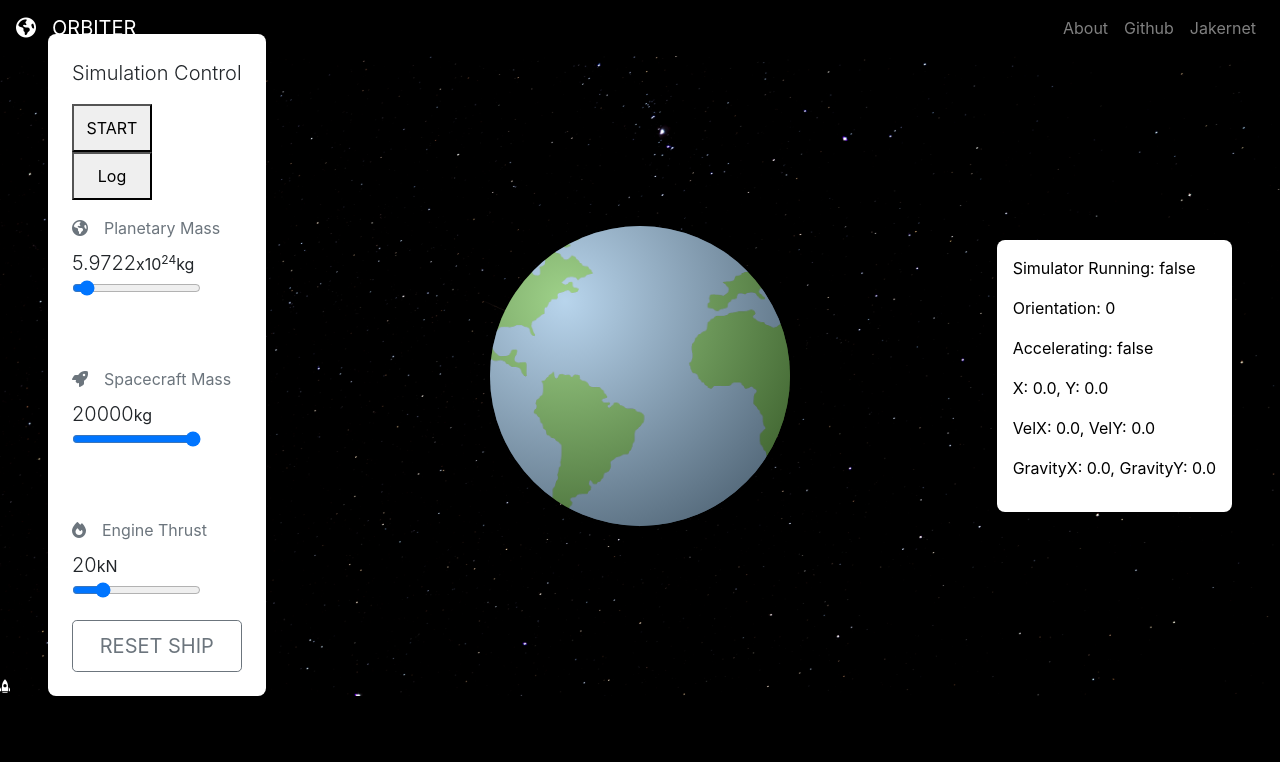
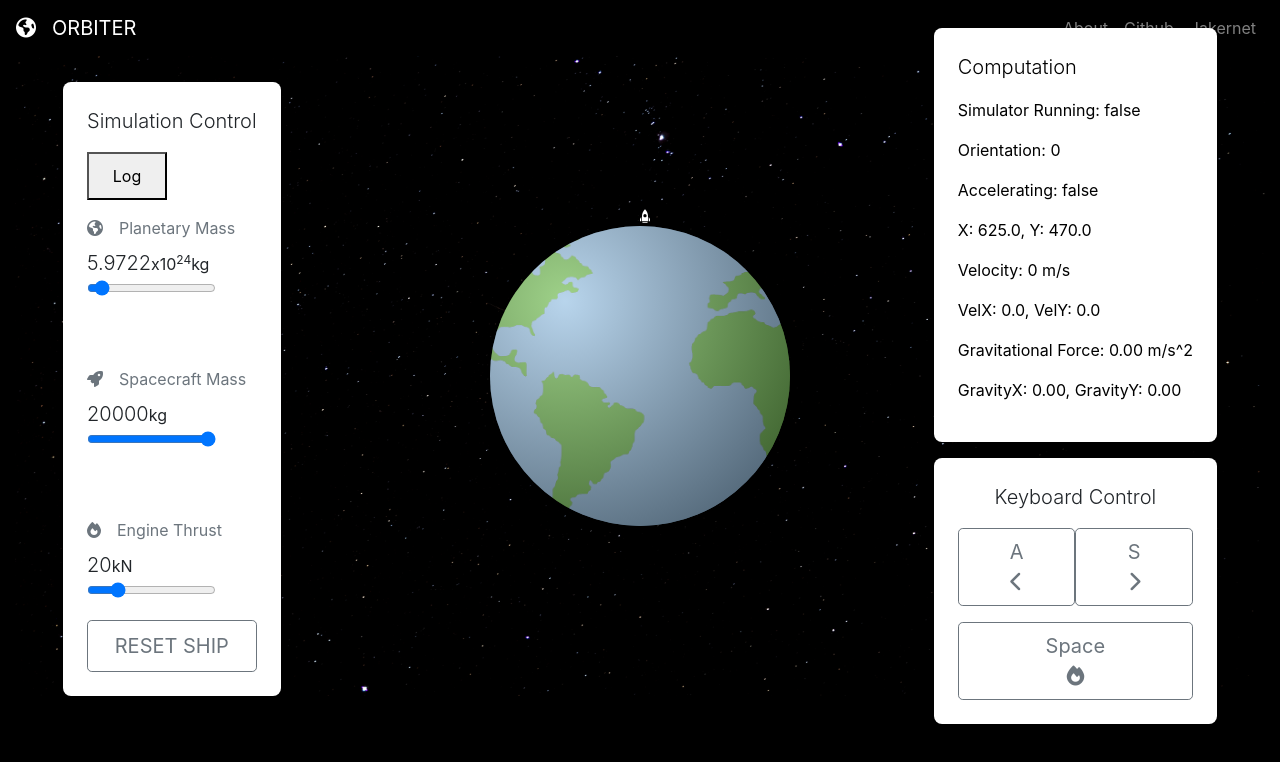
Before and after one commit to jakermate/orbiter, a React (Create React App) app: page / in a window 1280 px wide. Shown: the top 762 px of the page. Built offline with nearby package versions, Linux system fonts and the light colour scheme.

Commit message:
Gravitational force is no longer constant, and scales with the ships distance to the center of mass of the planet.  Added more readouts.

```diff
--- a/src/App.js
+++ b/src/App.js
@@ -1,24 +1,29 @@
-import React from 'react';
-import logo from './logo.svg';
-import './App.css';
+import React, { useState, useEffect } from 'react'
+import logo from './logo.svg'
+import './App.css'
 import Simulator from './components/Simulator'
 import styled from 'styled-components'
-import { useEffect } from 'react'
 import { useSpring, animated } from 'react-spring'
+import About from './components/About'
 function App() {
   const titleSpring = useSpring({ from: { opacity: 0, transform: 'translateX(2000px)' }, to: { opacity: 1, transform: 'translateX(0px)' } })
   // fetch github
   useEffect(() => {
 
   }, [])
-
+  const [about, toggleAbout] = useState(false)
+  function handleToggleAbout(e) {
+    console.log('toggling about')
+    toggleAbout(!about)
+    return false
+  }
   return (
     <div className="App">
       <nav className="navbar navbar-dark text-light">
         <a href="/" className="navbar-brand"><i className="fas fa-globe-americas mr-3"></i>ORBITER</a>
         <ul class="navbar-nav flex-row ">
           <li class="nav-item">
-            <a class="nav-link px-2" href="#about">About</a>
+            <a class="nav-link px-2" href="#" onClick={e => handleToggleAbout(e)}>About</a>
           </li>
           <li class="nav-item">
             <a class="nav-link px-2" href="https://www.github.com/jakermate/orbiter">Github</a>
@@ -33,7 +38,14 @@ function App() {
 
         </animated.div>
       </nav>
-      <Simulator></Simulator>
+      <div className="container-fluid position-relative">
+        {
+          about &&
+          <About></About>
+        }
+        <Simulator></Simulator>
+      </div>
+
     </div>
   );
 }
--- /dev/null
+++ b/src/components/About.js
@@ -0,0 +1,21 @@
+import React from 'react'
+import {useSpring, animated} from 'react-spring'
+export default function About(props) {
+    const aboutPageStyle = {
+        position: 'absolute',
+        top:0,
+        left:0,
+        right:0,
+        bottom:0,
+        background:'black',
+        zIndex:99
+    }
+    const aboutSpring = useSpring({from:{transform:'translateY(200px)',opacity:0},to:{transform:'translateY(0)',opacity:1}})
+    return (
+        <animated.div style={{...aboutPageStyle, ...aboutSpring}}>
+            <h1 className="display-4">
+                About
+            </h1>
+        </animated.div>
+    )
+}
--- a/src/components/Simulator.jsx
+++ b/src/components/Simulator.jsx
@@ -19,14 +19,18 @@ export default class Simulator extends Component {
             thrust: 20,
             windowY: 0,
             planetaryMass: 5.9722,
-            planetX: 0,
+            planetX: 150,
             modConstant: .01 // used to fine tune acceleration and gravity ratios
         }
         // instantiate new ship object
-        this.rocket = new Ship(constants.boosterAcceleration, constants.gravity, this.state.modConstant, this.state.windowX, this.state.windowY)
+        this.rocket = new Ship(constants.boosterAcceleration, constants.gravity, this.state.modConstant, this.state.windowX, this.state.windowY, this.state.planetX)
     }
+    interval
     updatePlanetMass(event) {
-        this.setState(event.target.value)
+        this.setState(event.target.value, function () {
+            // update planetMass in ship object
+            this.rocket.planetMass = this.state.planetaryMass
+        })
     }
     getSimDimensions() {
         // find simulator window dimensions
@@ -37,10 +41,12 @@ export default class Simulator extends Component {
         // find planet radius
         let planetDiv = document.getElementById('planet')
         let planetRadius = planetDiv.scrollWidth / 2
-        this.setState({ planetX: planetRadius }, () => console.log(`Planet radius: ${this.state.planetX}`))
+        this.setState({ planetX: planetRadius }, function(){
+            console.log(`Planet radius: ${this.state.planetX}`)
+            this.rocket.resetShip(winX, winY, this.state.planetX)
+            this.forceUpdate()
+        })
     }
-
-
     // setup of input
     componentDidMount() {
         //  initial simulator window sizes
@@ -65,13 +71,11 @@ export default class Simulator extends Component {
             }
             // start turning clockwise
             if (e.keyCode === 68) {
-                this.setState({ turningClockwise: true }, () =>
-                    console.log("Turning clockwise..."))
+                this.setState({ turningClockwise: true })
             }
             // start turning counterclockwise
             if (e.keyCode === 65) {
-                this.setState({ turningCounterClockwise: true }, () =>
-                    console.log("Turning counterclockwise..."))
+                this.setState({ turningCounterClockwise: true })
             }
         })
 
@@ -101,8 +105,9 @@ export default class Simulator extends Component {
 
     resetSimulator = () => {
         this.getSimDimensions()
+        this.setState({isRunning: false})
         // set ship starting point
-        this.rocket.resetShip(this.state.windowX, this.state.windowY, this.state.planetX)
+        this.rocket.resetShip(this.state.windowX, this.state.windowY, this.state.planetX, this.interval)
         this.forceUpdate()
     }
 
@@ -112,9 +117,9 @@ export default class Simulator extends Component {
     }
 
     // CONTROL
-    updateThrust(e){
+    updateThrust(e) {
         console.log(e.target.value)
-        this.setState({thrust: e.target.value})
+        this.setState({ thrust: e.target.value })
     }
 
     isAccelerating = (e) => {
@@ -130,7 +135,9 @@ export default class Simulator extends Component {
     }
 
     // SIMULATION LOOP
-    runSimulation = () => { setInterval(this.simulation, 1000 / this.state.tickrate) } // run simulation method at 60hz
+    runSimulation = () => {
+        this.interval = setInterval(this.simulation, 1000 / this.state.tickrate)
+    } // run simulation method at 60hz
 
     // SIMULATION MODEL
     simulation = () => {
@@ -145,6 +152,7 @@ export default class Simulator extends Component {
         this.rocket.gravityAccelerate(this.state.windowX, this.state.windowY)
         this.rocket.accelerate()
         this.rocket.moveShip()
+        this.rocket.detectCollision()
     }
 
 
@@ -187,13 +195,28 @@ export default class Simulator extends Component {
                         </div>
 
                     </Rocket>
-                    <Info id="info" style={{ color: 'black', background:'white', borderRadius: '8px' }} className="mr-5">
-                        <p>Simulator Running: {this.state.isRunning.toString()}</p>
-                        <p>Orientation: {this.rocket.angle}</p>
-                        <p>Accelerating: {this.rocket.accelerating.toString()}</p>
-                        <p>X: {this.rocket.x.toFixed(1)}, Y: {this.rocket.y.toFixed(1)}</p>
-                        <p>VelX: {this.rocket.velX.toFixed(1)}, VelY: {this.rocket.velY.toFixed(1)}</p>
-                        <p>GravityX: {this.rocket.gravityX.toFixed(1)}, GravityY: {this.rocket.gravityY.toFixed(1)}</p>
+                    <Info>
+
+                        <div id="info" style={{ color: 'black', background: 'white', borderRadius: '8px' }} className=" text-left mr-5 px-4 py-4">
+                            <p className="lead">Computation</p>
+                            <p>Simulator Running: {this.state.isRunning.toString()}</p>
+                            <p>Orientation: {this.rocket.angle}</p>
+                            <p>Accelerating: {this.rocket.accelerating.toString()}</p>
+                            <p>X: {this.rocket.x.toFixed(1)}, Y: {this.rocket.y.toFixed(1)}</p>
+                            <p>Velocity: {this.rocket.Vel.toFixed(1)*10} m/s</p>
+                            <p>VelX: {this.rocket.velX.toFixed(1)}, VelY: {this.rocket.velY.toFixed(1)}</p>
+                            <p>Gravitational Force: {this.rocket.gravitationalForce.toFixed(2)} m/s^2</p>
+                            <p>GravityX: {this.rocket.gravityX.toFixed(2)}, GravityY: {this.rocket.gravityY.toFixed(2)}</p>
+
+                        </div>
+                        <div className="mr-5 mt-3 px-4 py-4" style={{ background: 'white', borderRadius: '8px', }} >
+                            <p className="lead">Keyboard Control</p>
+                            <button className={`btn btn-lg w-50 btn-outline-secondary mb-3 ${this.state.turningCounterClockwise ? 'active' : ''}`}>A<br></br><i class="fas fa-chevron-left"></i></button>
+                            <button className={`btn btn-lg w-50 btn-outline-secondary mb-3 ${this.state.turningClockwise ? 'active' : ''}`}>S<br></br><i class="fas fa-chevron-right"></i></button>
+                            <button className={`btn btn-lg w-100 btn-outline-secondary ${this.rocket.accelerating ? 'active' : ''}`}>Space<br></br><i class="fas fa-fire"></i></button>
+
+                        </div>
+
                     </Info>
                     <animated.div>
                         <Planet style={{ background: `url(${earth})`, backgroundPosition: 'center', backgroundSize: '140%', overflow: 'hidden' }} id="planet">
@@ -208,12 +231,8 @@ export default class Simulator extends Component {
                         left: 0, background: 'white', display: 'flex', flexDirection: 'column', borderRadius: '8px'
                     }}>
                         <p className="lead text-center">Simulation Control</p>
+
                         <div>
-
-                            <Button onClick={this.begin.bind(this)}>START</Button>
-                        </div>
-                        <div>
-
                             <Button onClick={this.logShipObject.bind(this)}>Log</Button>
                         </div>
 
@@ -238,7 +257,7 @@ export default class Simulator extends Component {
                             <div>
                                 <span className="lead">{this.state.thrust}</span>kN
                             </div>
-                            <input type="range" min={0} step={1} max={100} value={this.state.thrust} name="Engine Thrust" id="" onChange={e=> this.updateThrust(e)} />
+                            <input type="range" min={0} step={1} max={100} value={this.state.thrust} name="Engine Thrust" id="" onChange={e => this.updateThrust(e)} />
                         </div>
                         <div>
 
@@ -274,8 +293,6 @@ const SimulatorWindow = styled.div`
 const Info = styled.div`
     position: absolute;
     right: 0;
-    padding: 1rem;
-    text-align: left;
 `
 // planet
 const Planet = styled.div`
--- a/src/values/constants.js
+++ b/src/values/constants.js
@@ -1,4 +1,4 @@
 export default {
-    gravity: 9.8,
-    boosterAcceleration: 20
+    gravity: 6.674,
+    boosterAcceleration: 600
 }
--- a/src/values/ship.js
+++ b/src/values/ship.js
@@ -1,24 +1,32 @@
 import constants from './constants'
 
 export default class Ship{
-    constructor(accelerationConstant, gravity, modifyer, windowX, windowY){
+    interval
+    constructor(accelerationConstant, gravity, modifyer, windowX, windowY, radius){
         this.accelerationConstant = accelerationConstant
         this.gravity = gravity
         this.modifyer = modifyer
         this.angle = 0
         this.accelerating = false
         this.velX = 0
+        this.Vel = 0
+        this.gravitationalForce = 0
         this.velY = 0
-        this.x = 0
-        this.y = 0
+        this.canvasX = windowX
+        this.canvasY = windowY
+        this.x = this.canvasX / 2
+        this.y = this.canvasY / 2 + radius
         this.gravityX = 0
         this.gravityY = 0
         this.mass = 20000
-        this.canvasX = windowX
-        this.canvasY = windowY
+        this.planetMass = 5.9722
+        this.collision = false
         console.log(this)
+        // place ship
     }
-    resetShip(canvasX, canvasY, planetRadius){
+    resetShip(canvasX, canvasY, planetRadius, interval){
+        this.interval = interval
+        clearInterval(interval)
         this.canvasX = canvasX
         this.canvasY = canvasY
         this.velX = 0
@@ -40,7 +48,7 @@ export default class Ship{
                 // must convert from degrees to radians
                 this.velX += (this.accelerationConstant * Math.sin(this.angle*(Math.PI/180)))*this.modifyer
                 this.velY += (this.accelerationConstant * Math.cos(this.angle*(Math.PI/180)))*this.modifyer
-                console.log(Math.sin(this.angle))
+                // console.log(Math.sin(this.angle))
 
         }
     }
@@ -49,21 +57,40 @@ export default class Ship{
     gravityAccelerate(canvasX, canvasY){
         let dX = this.x - (canvasX / 2) + 1
         let dY = this.y - (canvasY / 2)
+        let gravitationForce = this.calculate_gravity(dX, dY)
+        this.gravitationalForce = gravitationForce
         // find tan by opposite over adjacent
         let ratio = (dY/dX)
         let radians = Math.atan(ratio)
-        let gY = this.gravity * Math.sin(radians)
-        let gX = this.gravity * Math.cos(radians)
+        let gY = gravitationForce * Math.sin(radians)
+        let gX = gravitationForce * Math.cos(radians)
         this.gravityX = Math.abs(gX * this.modifyer)
         this.gravityY = Math.abs(gY * this.modifyer)
 
     }
     // gravity force formula
-    calculate_gravity(){
-        let force = constants.gravity * (this.mass/this.planetMass) / (Math.pow(this.distanceFromCenter, 2))
+    calculate_gravity(dX, dY){
+        let radius2 = Math.pow(dX,2) + Math.pow(dY,2)
+        let radius = Math.sqrt(radius2)
+        let force = (constants.gravity ) * (this.mass/(this.planetMass * 1000)) / (Math.pow(radius, 2)) * 500000
         return force
     }
+    // break down gravitational force into x and y components
+    calculate_gravity_components(){
+        let aX
+        let aY
 
+
+        return {aX: aX, aY: aY}  // returns acceleration by gravity in each vector
+    }
+    // calculate distance from center of mass of planet, hypotenuse from triangle, a^2+b^2=c^2
+    calculate_distance(){
+        let a = this.x - (this.canvasX / 2) + 1
+        let b = this.y - (this.canvasY / 2)
+        let c2 = Math.pow(a,2) + Math.pow(b,2)
+        let c = Math.sqrt(c2).toFixed(2)
+        return c
+    }
     // move ship using current acceleration components and gravity
     moveShip(){
         // apply gravity to vx and vy
@@ -79,8 +106,8 @@ export default class Ship{
         else{
             this.velY += this.gravityY
         }
-
-
+        let Vel2 = Math.abs(this.velX, 2)+ Math.abs(this.velY,2)
+        this.Vel = Math.sqrt(Vel2)
         // move ship
         this.x += (this.velX)* this.modifyer
         this.y += (this.velY)* this.modifyer
@@ -100,7 +127,6 @@ export default class Ship{
         if(this.angle >= 360){
             this.angle = 0
         }
-        console.log(this.angle)
     }
     turnCounterClockwise(){
         this.angle -= 2
@@ -109,4 +135,15 @@ export default class Ship{
         }
         console.log(this.angle)
     }
+    detectCollision(){
+        let dx = Math.abs(this.x - (this.canvasX / 2))
+        let dy = Math.abs(this.y - (this.canvasY / 2))
+        let c2 = Math.pow(dx,2) + Math.pow(dy,2)
+        let c = Math.sqrt(c2)
+        if(c < 145){
+            console.log('Collision!')
+            this.collision = true
+        }
+    }
+
 }
```
